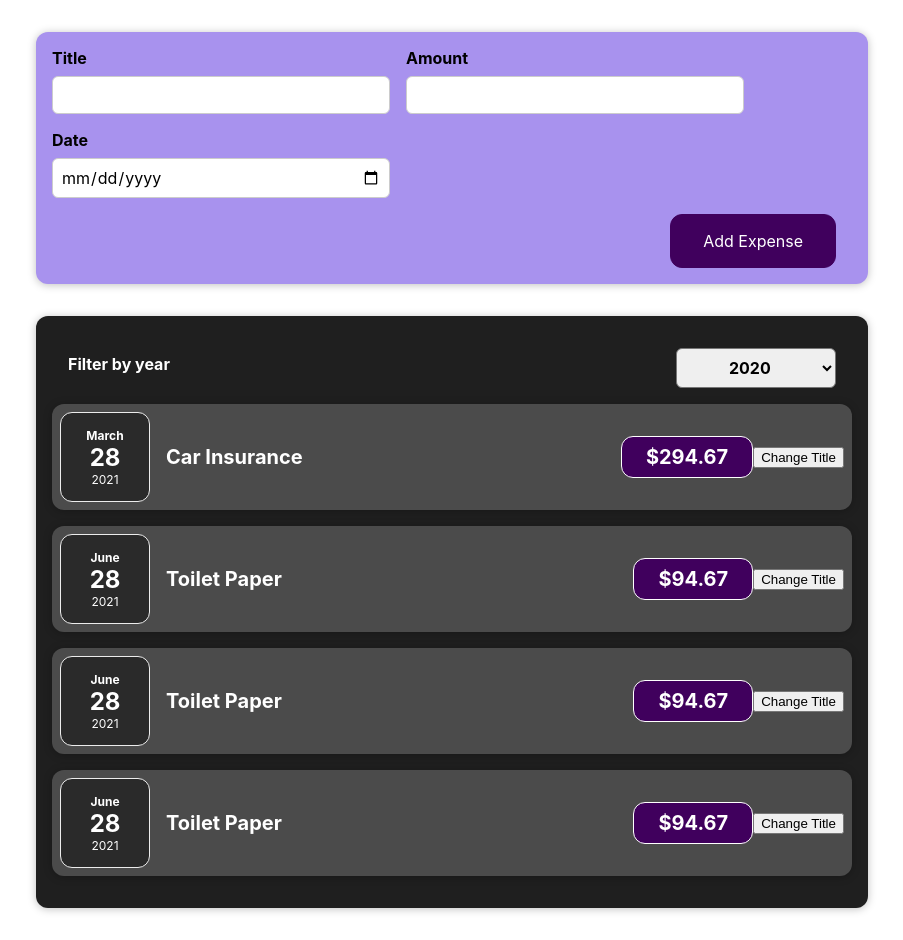
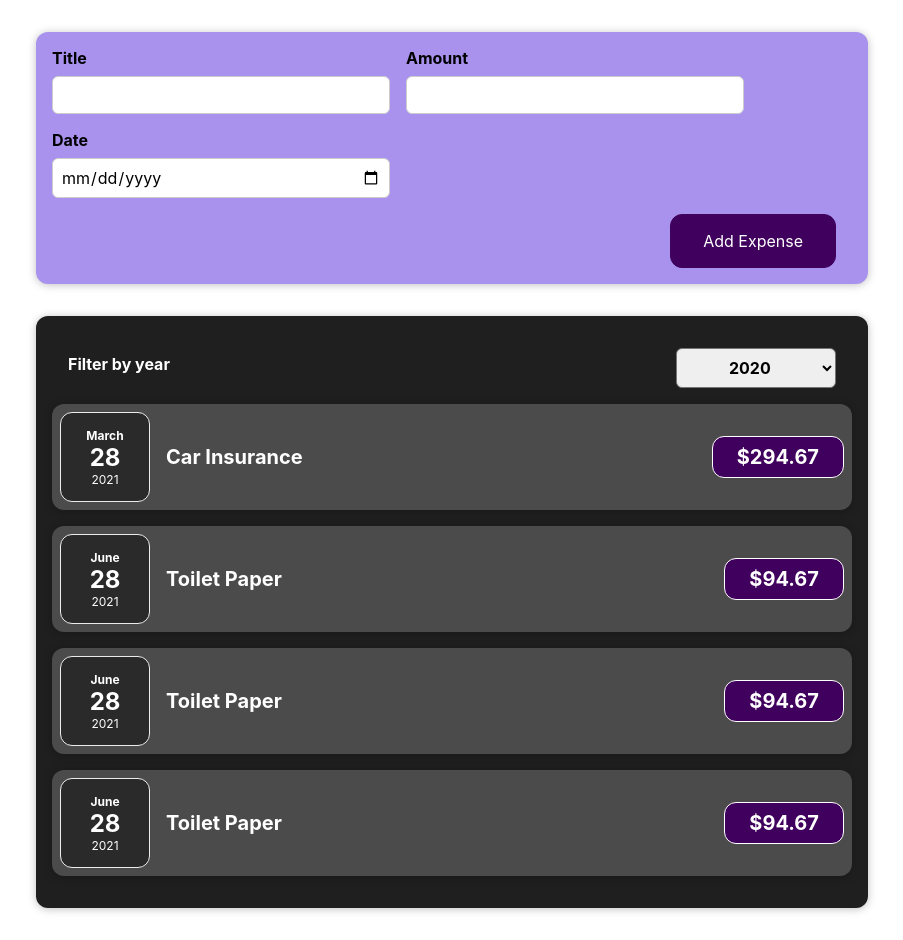
Before and after one commit to prashant5025/web-project, a React (Create React App) app in the folder react-course/lesson-01/: page / in a window 1280 px wide. Shown: the whole page, without its empty margins (188-1091 px from the left). Built offline with nearby package versions, Linux system fonts and the light colour scheme.

Commit message:
initial commit

```diff
--- a/react-course/lesson-01/src/components/Features/ExpenseItem.jsx
+++ b/react-course/lesson-01/src/components/Features/ExpenseItem.jsx
@@ -1,4 +1,4 @@
-import React, { useState } from "react";
+import React from "react";
 import ExpenseDate from "./ExpenseDate";
 import Card from "../UI/Card";
 import "./ExpenseItem.css";
@@ -6,26 +6,13 @@ import "./ExpenseItem.css";
 
 
 const ExpenseItem = (props) => {
-
-  const [title, setTitle] = useState(props.title);
-  // console.log("ExpenseItem evaluated by React");
-
-
-  const clickHandler = () => {
-
-    setTitle("Updated!")
-    console.log(title);
-
-  }
-
   return (
     <Card className="expense-item">
         <ExpenseDate date={props.date} />
       <div className="expense-item__description">
-        <h2>{title}</h2>
+        <h2>{props.title}</h2>
         <div className="expense-item__price">${props.amount}</div>
       </div>
-      <button on onClick={clickHandler}>Change Title</button>
     </Card>
   );
 };
```
